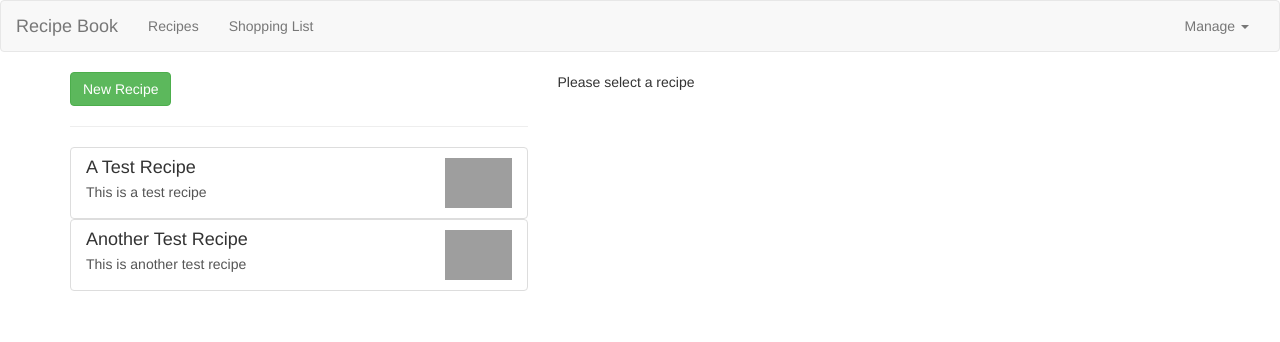
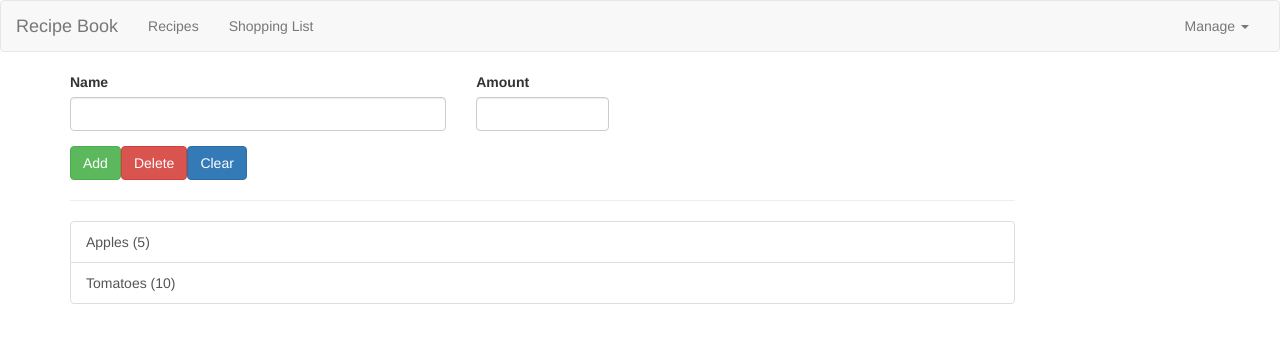
Before and after one commit to doug-newton/angular-udemy-course-project, an Angular app: page / in a window 1280 px wide. Shown: the top 342 px of the page. Built offline with nearby package versions, Linux system fonts and the light colour scheme; grey boxes are pictures that could not be loaded.

Commit message:
add and use ShoppingListService

```diff
--- a/src/app/app.component.ts
+++ b/src/app/app.component.ts
@@ -8,7 +8,7 @@ import { Component } from '@angular/core';
 export class AppComponent {
   title = 'udemy-course-project';
 
-  currentPage: string = 'recipes'
+  currentPage: string = 'shopping-list'
 
   onSwitchPage($event: string) {
     this.currentPage = $event
--- a/src/app/app.module.ts
+++ b/src/app/app.module.ts
@@ -12,6 +12,7 @@ import { ShoppingListComponent } from './shopping-list/shopping-list.component';
 import { ShoppingEditComponent } from './shopping-list/shopping-edit/shopping-edit.component'
 import { DropdownDirective } from './shared/dropdown.directive';
 import { RecipeService } from './recipes/recipe.service';
+import { ShoppingListService } from './shopping-list/shopping-list.service';
 
 @NgModule({
   declarations: [
@@ -30,7 +31,8 @@ import { RecipeService } from './recipes/recipe.service';
     AppRoutingModule
   ],
   providers: [
-    RecipeService
+    RecipeService,
+    ShoppingListService
   ],
   bootstrap: [AppComponent]
 })
--- a/src/app/shopping-list/shopping-edit/shopping-edit.component.ts
+++ b/src/app/shopping-list/shopping-edit/shopping-edit.component.ts
@@ -1,5 +1,6 @@
 import { Component, ElementRef, OnInit, Output, ViewChild, EventEmitter  } from '@angular/core';
 import { Ingredient } from 'src/app/shared/ingredient.model';
+import { ShoppingListService } from '../shopping-list.service';
 
 @Component({
   selector: 'app-shopping-edit',
@@ -8,9 +9,9 @@ import { Ingredient } from 'src/app/shared/ingredient.model';
 })
 export class ShoppingEditComponent implements OnInit {
 
-  @Output() ingredientAdd: EventEmitter<Ingredient> = new EventEmitter
-
-  constructor() { }
+  constructor(
+    private shoppingListService: ShoppingListService
+  ) { }
 
   ngOnInit(): void {
   }
@@ -19,7 +20,7 @@ export class ShoppingEditComponent implements OnInit {
   @ViewChild('amountInput') amountInput: ElementRef
 
   onAddIngredient() {
-    this.ingredientAdd.emit(
+    this.shoppingListService.addIngredient(
       new Ingredient(
         this.nameInput.nativeElement.value,
         this.amountInput.nativeElement.value
--- a/src/app/shopping-list/shopping-list.component.html
+++ b/src/app/shopping-list/shopping-list.component.html
@@ -1,10 +1,10 @@
 <div class="row">
     <div class="col-xs-10">
-        <app-shopping-edit (ingredientAdd)="onAddIngredient($event)"></app-shopping-edit>
+        <app-shopping-edit></app-shopping-edit>
         <hr>
         <ul class="list-group">
                 <a href="#" class="list-group-item" style="cursor:pointer"
-                *ngFor="let ingredient of ingredients">
+                *ngFor="let ingredient of getIngredients()">
                 {{ingredient.name}} ({{ingredient.amount}})
             </a>
         </ul>
--- a/src/app/shopping-list/shopping-list.component.ts
+++ b/src/app/shopping-list/shopping-list.component.ts
@@ -1,5 +1,6 @@
 import { Component, OnInit } from '@angular/core';
 import { Ingredient } from '../shared/ingredient.model';
+import { ShoppingListService } from './shopping-list.service';
 
 @Component({
   selector: 'app-shopping-list',
@@ -8,18 +9,15 @@ import { Ingredient } from '../shared/ingredient.model';
 })
 export class ShoppingListComponent implements OnInit {
 
-  ingredients: Ingredient[] = [
-    new Ingredient('Apples', 5),
-    new Ingredient('Tomatoes', 10),
-  ]
-
-  constructor() { }
+  constructor(
+    private shoppingListService: ShoppingListService
+  ) { }
 
   ngOnInit(): void {
   }
 
-  onAddIngredient($event) {
-    this.ingredients.push($event)
+  getIngredients(): Ingredient[] {
+    return this.shoppingListService.getIngredients()
   }
 
 }
--- /dev/null
+++ b/src/app/shopping-list/shopping-list.service.ts
@@ -0,0 +1,18 @@
+import { Ingredient } from "../shared/ingredient.model"
+
+export class ShoppingListService {
+
+  private ingredients: Ingredient[] = [
+    new Ingredient('Apples', 5),
+    new Ingredient('Tomatoes', 10),
+  ]
+
+  addIngredient(ingredient) {
+    this.ingredients.push(ingredient)
+  }
+
+  getIngredients(): Ingredient[] {
+      return this.ingredients.slice()
+  }
+
+}
```
